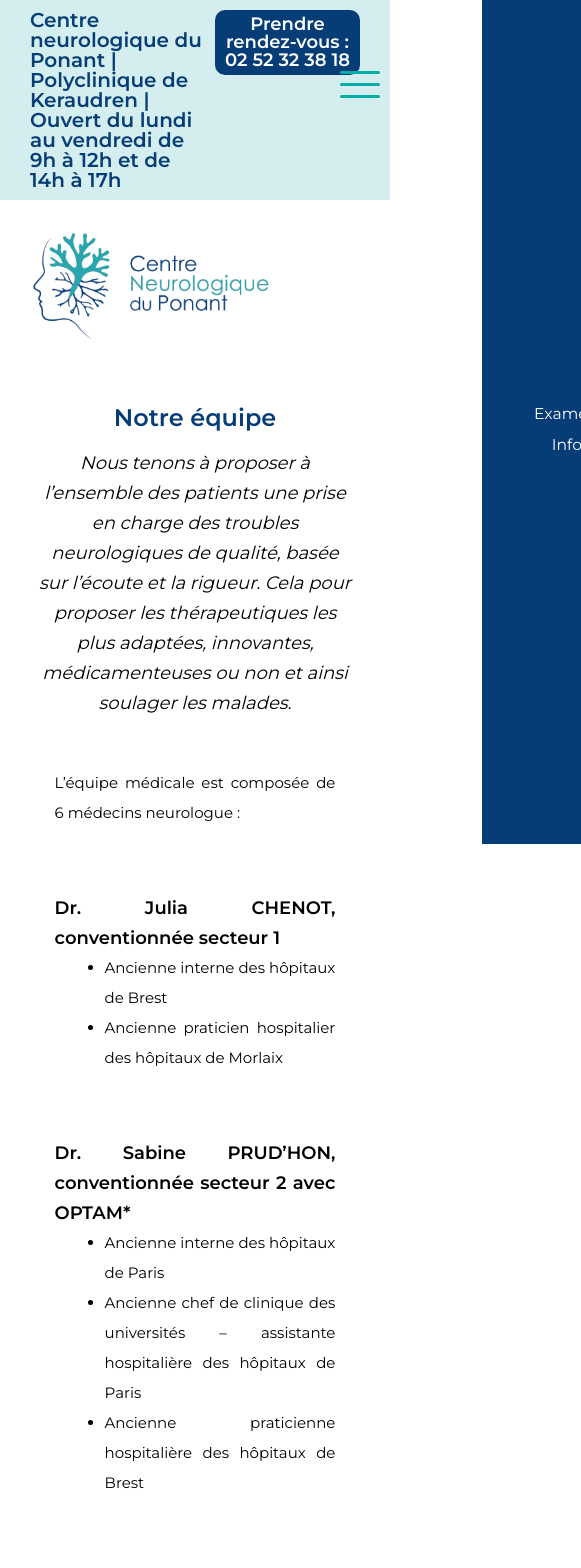
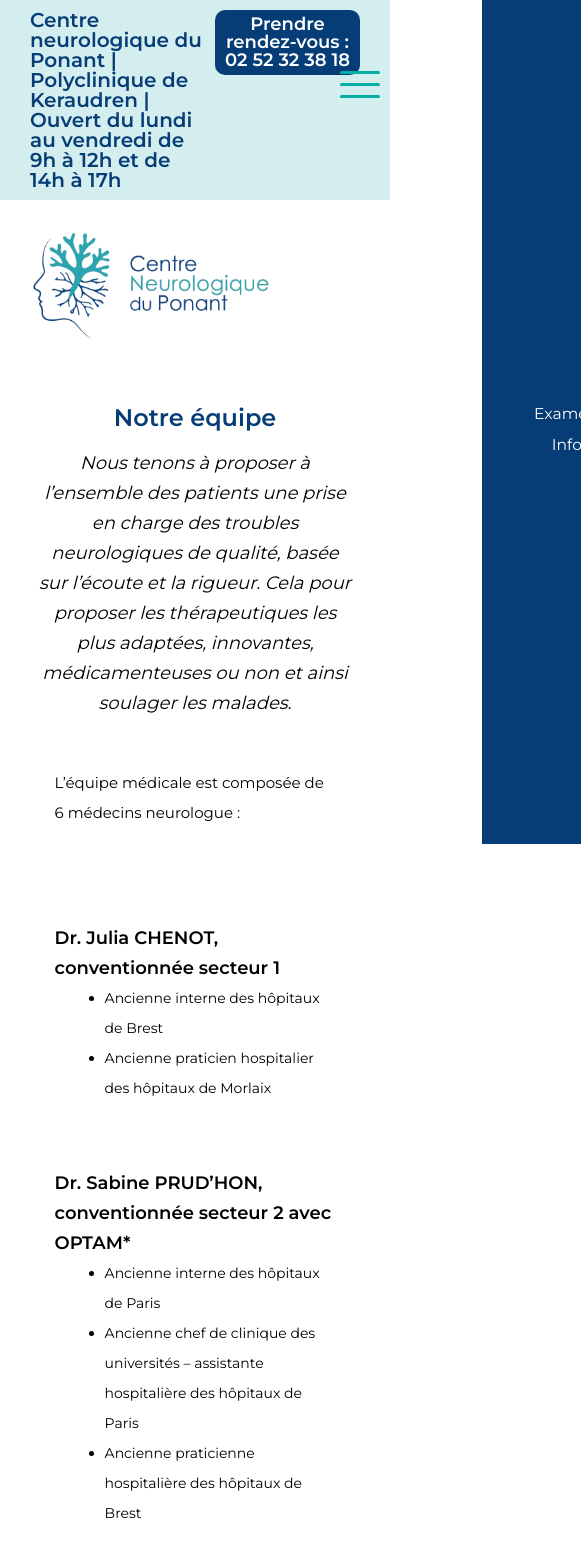
Before and after one commit to manonGalle/centre-neuro-ponant, a React (Create React App) app: page /team in a window 390 px wide. Shown: the top 1568 px of the page, 581 px wide, since content can reach past the window. Built offline with nearby package versions, Linux system fonts and the light colour scheme.

Commit message:
fix bug responsive again

```diff
--- a/src/componants/Footer/Footer.css
+++ b/src/componants/Footer/Footer.css
@@ -78,6 +78,13 @@
 
     .Footer-left,
     .Footer-right {
-      max-width: 100%; /* Utilisation de la largeur complète sur les petits écrans */
+      width: 100%; /* Utilisation de la largeur complète sur les petits écrans */
+      margin-left: 20px;
+      margin-right: 20px;
+    }
+
+    .Footer {
+        flex-direction: column;
+        align-items: center;
     }
   }
--- a/src/componants/Main/Main.css
+++ b/src/componants/Main/Main.css
@@ -37,7 +37,6 @@
   display: inline-block; /* Affiche l'image et le texte sur la même ligne */
   vertical-align: middle; /* Aligne verticalement le contenu */
   margin: 0; /* Supprime les marges par défaut */
-  /* Autres styles si nécessaire */
 }
 
 .Main-map-button p {
@@ -266,8 +265,8 @@
 
 
     .Main-details img {
-        width: 60%; /* Remplit la largeur disponible */
-        height: auto; /* Ajuste la hauteur automatiquement */
+        max-width: 80%; /* Remplit la largeur disponible */
+        height: auto;
     }
 
     .Main-paragraphe h1 {
--- a/src/componants/Team/Team.css
+++ b/src/componants/Team/Team.css
@@ -26,12 +26,10 @@
     color:#073D77 ;
 }
 
-.Team-paragraphe {
-    text-align: justify;
-}
 
 .Team-doctor {
     padding-top: 50px;
+    line-height: 30px;
 }
 
 ul {
@@ -67,6 +65,7 @@
 }
 
 .optam {
+    padding-top: 30px;
     font-style: italic;
 }
 
@@ -98,6 +97,7 @@
 
     .Team-paragraphe p {
         font-size: 15px;
+        word-wrap: break-word;
     }
 
     .Team img {
--- a/src/componants/Team/Team.js
+++ b/src/componants/Team/Team.js
@@ -17,7 +17,7 @@
 
             <div className="Team-paragraphe">
 
-                <p>L’équipe médicale est composée de 6 médecins neurologue :
+                <p>L’équipe médicale est composée de 6 médecins neurologue :</p>
 
                 <div className="Team-doctor">
                   <h2>Dr. Julia CHENOT, conventionnée secteur 1</h2>
@@ -68,7 +68,7 @@
                   </ul>
                 </div>
 
-                <br/><span className="optam">*pas de dépassement d’honoraires en dehors des ponctions lombaires</span></p>
+                <p className="optam">*pas de dépassement d’honoraires en dehors des ponctions lombaires</p>
 
               <hr></hr>
               <div className="Team-secretary">
```
